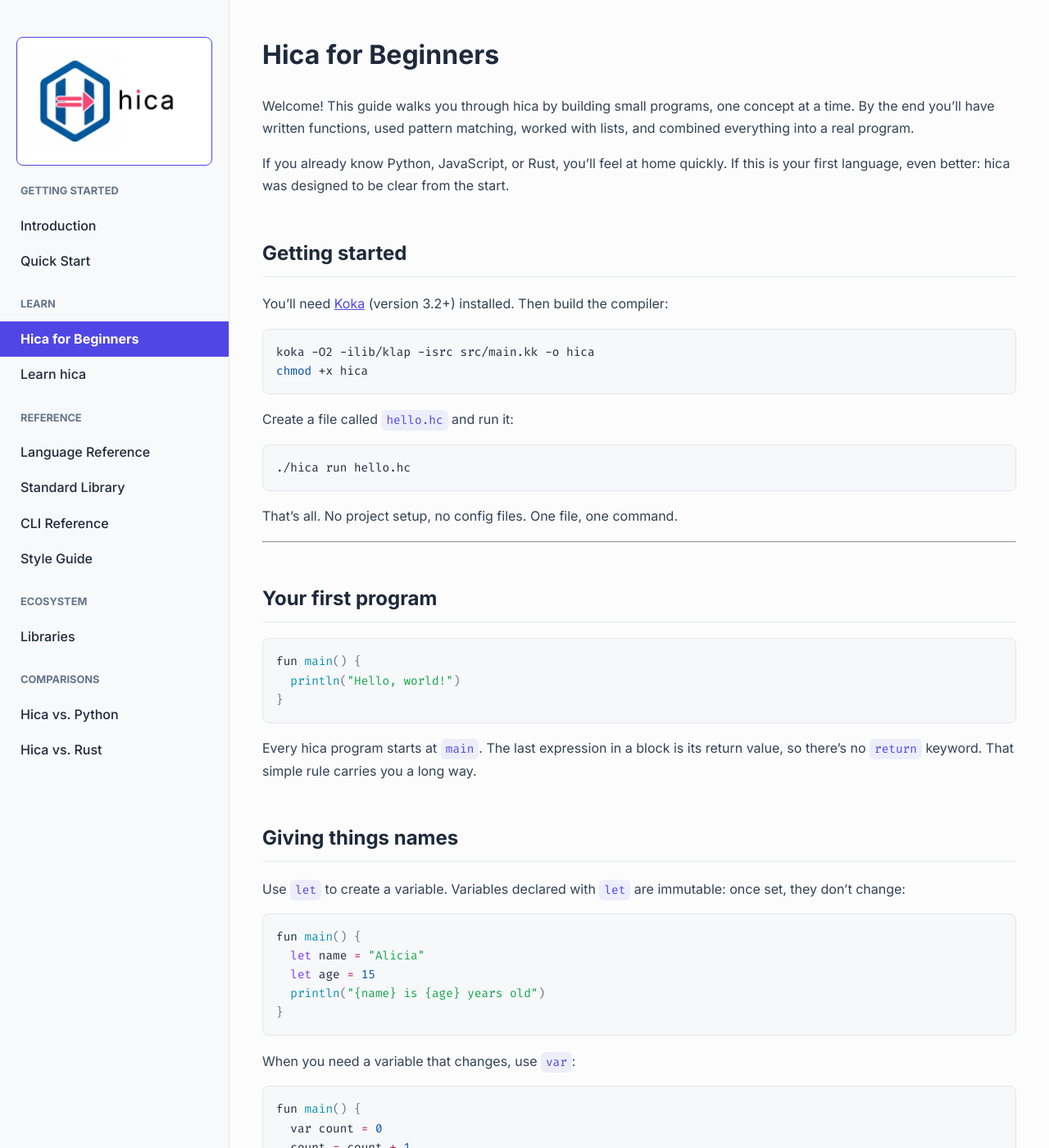
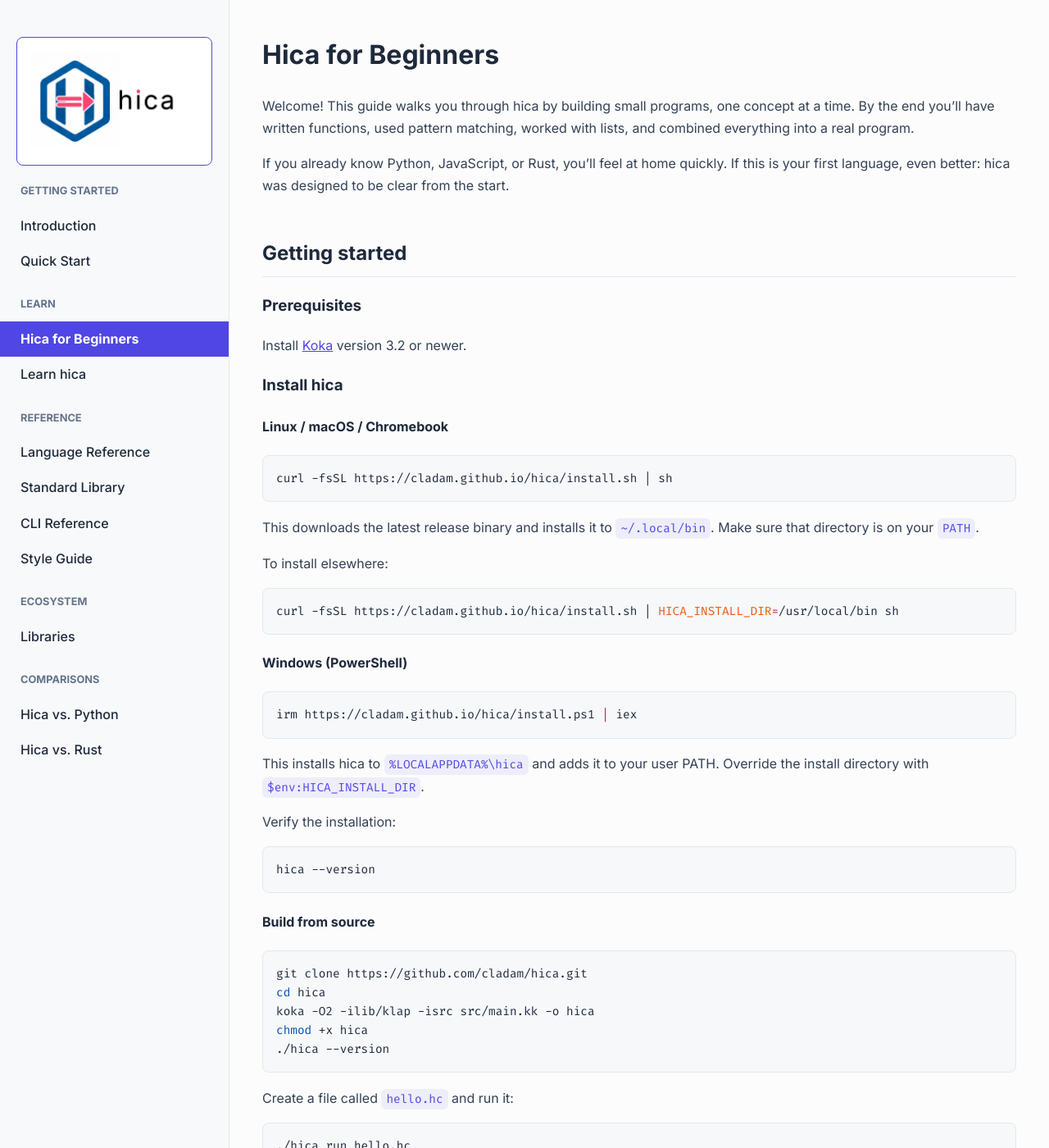
Before and after one commit to cladam/hica, a Jekyll site: the page built from docs/hica-for-beginners.md, in a window 1280 px wide and 1400 px high. Shown: the whole window at 82% size. Built offline with Jekyll 4.4.1, drawn with Linux system fonts in a browser that asks for light colours.

Commit message:
docs: update beginner guide with installation instructions

````diff
--- a/docs/hica-for-beginners.md
+++ b/docs/hica-for-beginners.md
@@ -11,11 +11,50 @@ If you already know Python, JavaScript, or Rust, you'll feel at home quickly. If
 
 ## Getting started
 
-You'll need [Koka](https://koka-lang.github.io/koka/doc/book.html#install) (version 3.2+) installed. Then build the compiler:
+### Prerequisites
+
+Install [Koka](https://koka-lang.github.io/koka/doc/book.html#install) version 3.2 or newer.
+
+### Install hica
+
+#### Linux / macOS / Chromebook
 
 ```sh
+curl -fsSL https://cladam.github.io/hica/install.sh | sh
+```
+
+This downloads the latest release binary and installs it to `~/.local/bin`.
+Make sure that directory is on your `PATH`.
+
+To install elsewhere:
+
+```sh
+curl -fsSL https://cladam.github.io/hica/install.sh | HICA_INSTALL_DIR=/usr/local/bin sh
+```
+
+#### Windows (PowerShell)
+
+```powershell
+irm https://cladam.github.io/hica/install.ps1 | iex
+```
+
+This installs hica to `%LOCALAPPDATA%\hica` and adds it to your user PATH.
+Override the install directory with `$env:HICA_INSTALL_DIR`.
+
+Verify the installation:
+
+```sh
+hica --version
+```
+
+#### Build from source
+
+```sh
+git clone https://github.com/cladam/hica.git
+cd hica
 koka -O2 -ilib/klap -isrc src/main.kk -o hica
 chmod +x hica
+./hica --version
 ```
 
 Create a file called `hello.hc` and run it:
````
